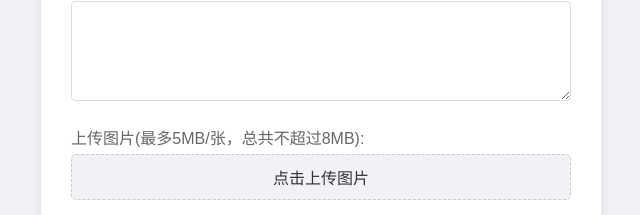
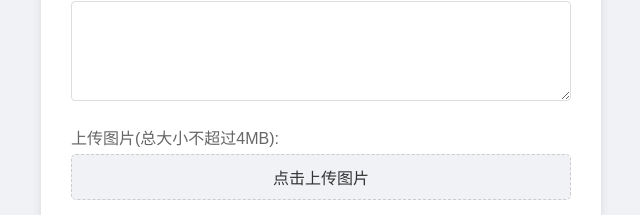
Before and after one commit to Matthew-ljm/feedback, a plain HTML site: page feedback.html in a window 1280 px wide. Shown: the part 371-586 px from the top of the page, without its empty margins (319-959 px from the left). Drawn offline with Linux system fonts and the light colour scheme.

Commit message:
Update feedback.html

```diff
--- a/feedback.html
+++ b/feedback.html
@@ -195,7 +195,7 @@
       </div>
 
       <div class="form-group file-upload">
-        <label>上传图片(最多5MB/张，总共不超过8MB):</label>
+        <label>上传图片(总大小不超过4MB):</label>
         <label class="upload-button" for="images">
           点击上传图片
           <input type="file" id="images" name="images" class="file-input" accept="image/*" multiple>
```
